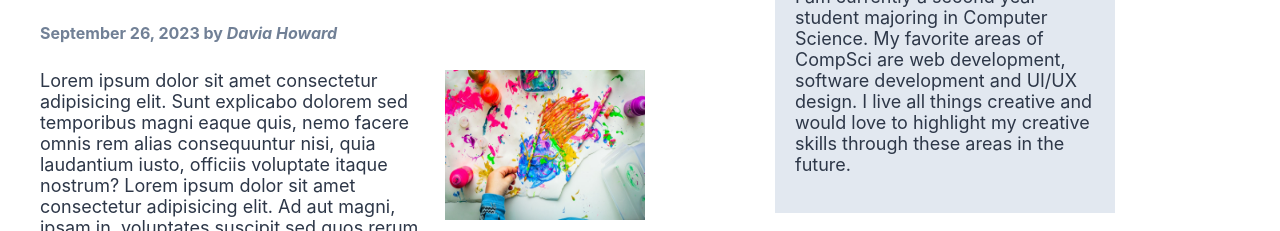
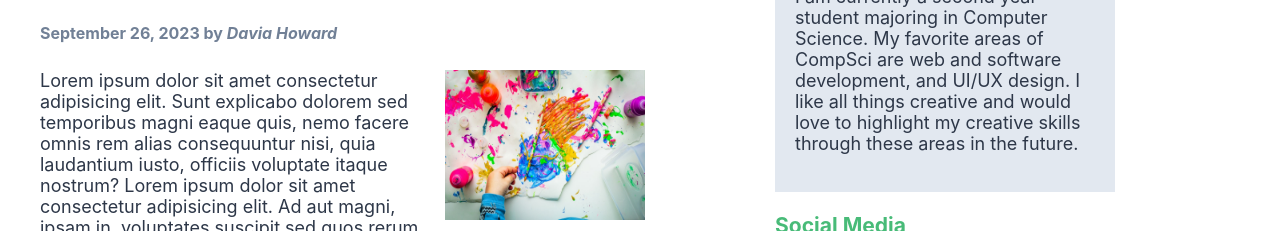
Before and after one commit to daviaser/info2180-lab2, a plain HTML site: page index.html in a window 1280 px wide. Shown: the part 490-721 px from the top of the page. Drawn offline with Linux system fonts and the light colour scheme.

Commit message:
index.html

```diff
--- a/index.html
+++ b/index.html
@@ -44,8 +44,8 @@
                 <section class="About">
                 <h3 class="ATitle">About</h3>
                 <p>I am currently a second year student majoring in Computer Science.
-                    My favorite areas of CompSci are web development, software development and
-                    UI/UX design. I live all things creative and would love to highlight my creative skills through these areas in the future.</p>
+                    My favorite areas of CompSci are web and software development, and
+                    UI/UX design. I like all things creative and would love to highlight my creative skills through these areas in the future.</p>
                 </section>
 
                 <section class="Social Media">
```
